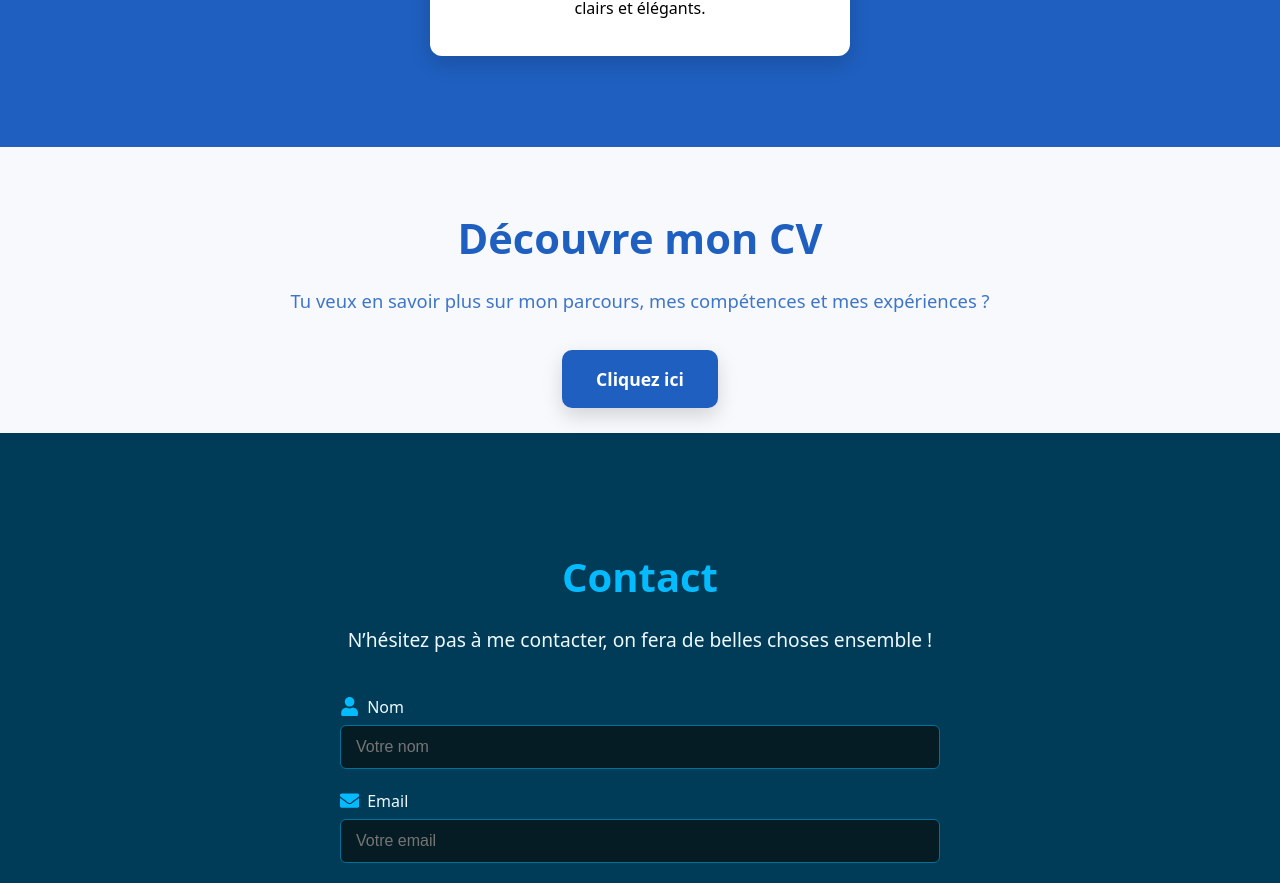
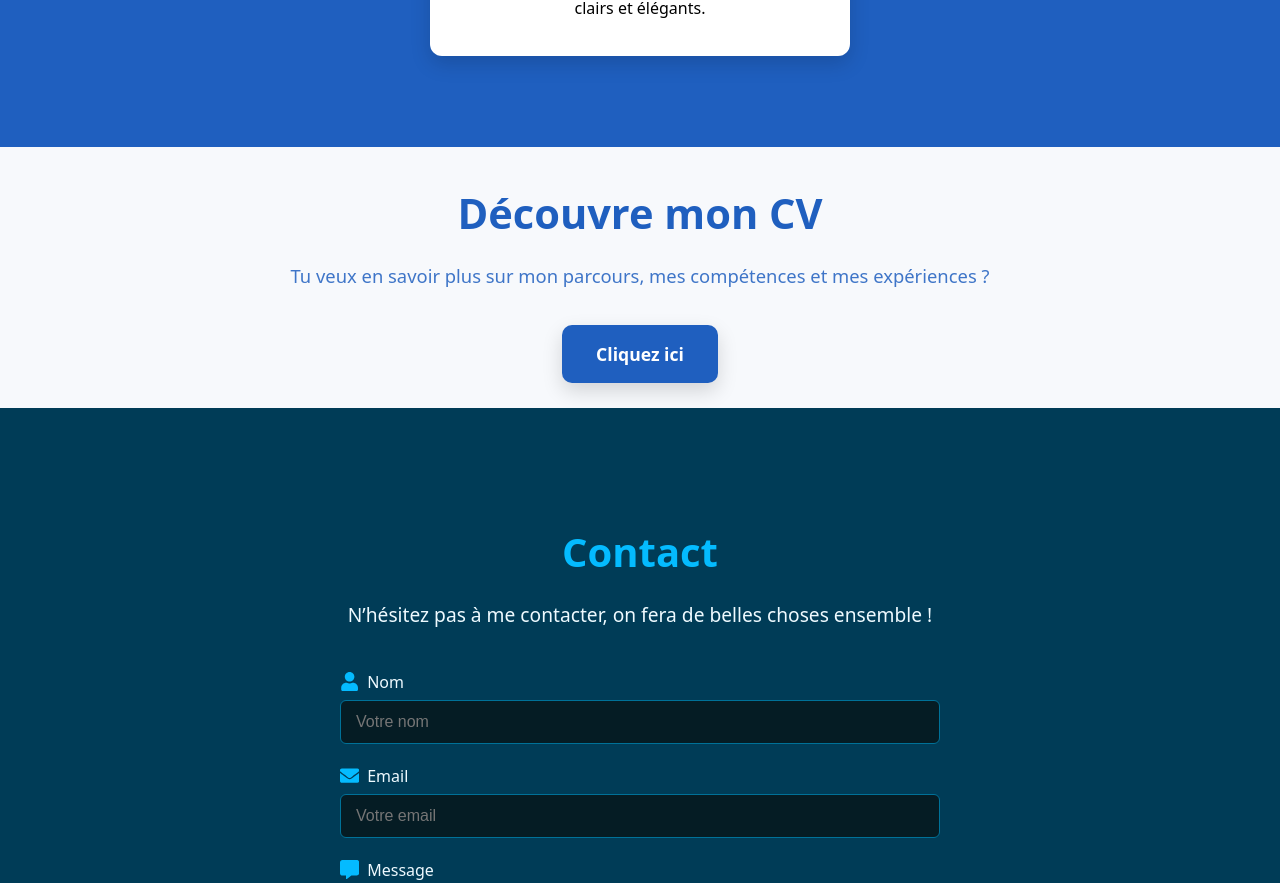
Before and after one commit to madou752/portfolio, a React (Vite) app: page / in a window 1280 px wide. Shown: the part 4352-5235 px from the top of the page. Built offline with nearby package versions, Linux system fonts and the light colour scheme.

Commit message:
modification du cs.css

```diff
--- a/src/sections/Cv.css
+++ b/src/sections/Cv.css
@@ -1,6 +1,6 @@
 .cv-section {
   width: 100%;
-  padding: 25px 6%;
+  padding: 0px 6% 25px 6%;
   background: #f7f9fc;
   color: #1f5fbf;
   text-align: center;
```
